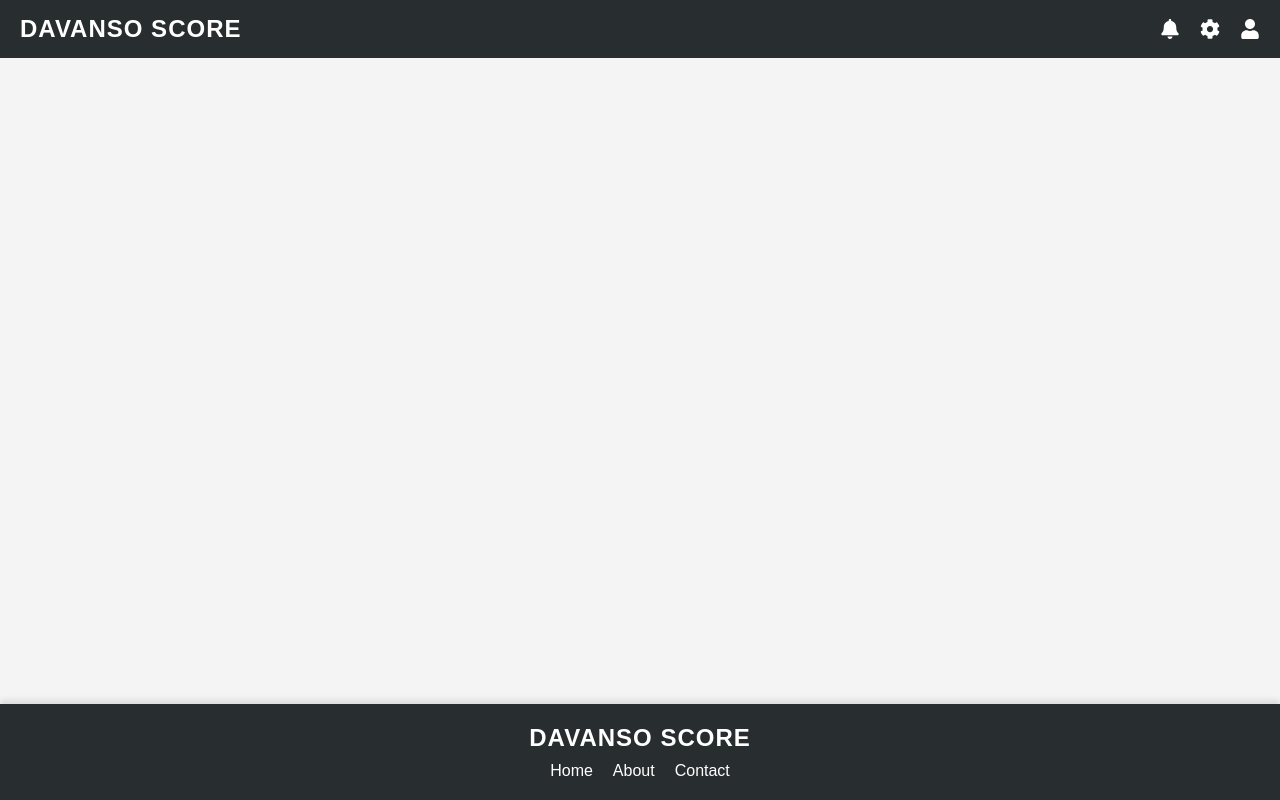
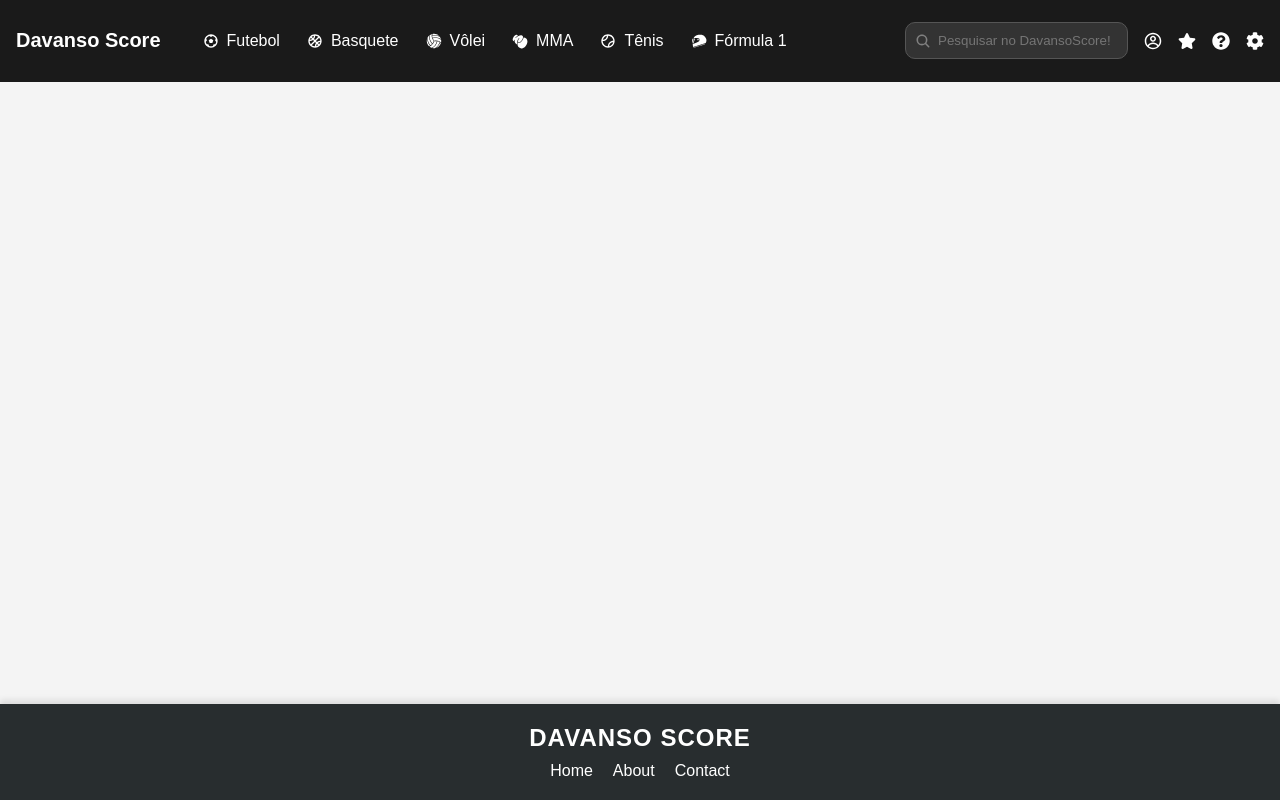
Before and after one commit to Davanso/davanso-score, a React (Vite) app: page / in a window 1280 px wide. Built offline with nearby package versions, Linux system fonts and the light colour scheme.

Commit message:
feat ✨: change header style and add icons

```diff
--- a/src/components/header_component/header.css
+++ b/src/components/header_component/header.css
@@ -1,33 +1,80 @@
-.header {
+header {
+    background-color: #1a1a1a;
+    color: white;
+    padding: 16px;
     display: flex;
+    align-items: center;
     justify-content: space-between;
-    align-items: center;
-    background-color: #282d2f;
-    padding: 15px 20px;
-    box-shadow: 0 4px 6px rgba(0, 0, 0, 0.1);
 }
 
-.title {
-    font-size: 24px;
-    font-weight: bold;
-    color: #ffffff;
-    margin: 0;
-    text-transform: uppercase;
-    letter-spacing: 1px;
+.left-section {
+    display: flex;
+    align-items: center;
+    gap: 16px;
 }
 
-.icons {
-    display: flex;
-    gap: 20px; /* Space between icons */
+.logo {
+    font-size: 20px;
+    font-weight: bold;
 }
 
-.icon {
-    color: #ffffff;
-    font-size: 20px;
-    cursor: pointer;
-    transition: color 0.3s ease;
+nav {
+    display: flex;
+    gap: 15px;
+    padding-left: 20px;
 }
 
-.icon:hover {
-    color: #008925; /* Change color on hover */
+nav button {
+    display: flex;
+    align-items: center;
+    gap: 8px;
+    background: none;
+    border: none;
+    color: white;
+    cursor: pointer;
+    font-size: 16px;
 }
+
+nav button:hover {
+    color: gray;
+}
+
+.right-section {
+    display: flex;
+    align-items: center;
+    gap: 16px;
+}
+
+.search-container {
+    position: relative;
+}
+
+.search-container input {
+    background-color: #333;
+    padding: 10px 12px 10px 32px;
+    border: 1px solid #555;
+    border-radius: 10px;
+    color: white;
+}
+
+.search-container input:focus {
+    outline: none;
+    border-color: white;
+}
+
+.search-container svg {
+    position: absolute;
+    left: 10px;
+    top: 50%;
+    transform: translateY(-50%);
+    color: gray;
+}
+
+.icon-button {
+    cursor: pointer;
+    font-size: 18px;
+}
+
+.icon-button:hover {
+    color: gray;
+}
--- a/src/components/header_component/header.jsx
+++ b/src/components/header_component/header.jsx
@@ -1,15 +1,35 @@
-import React from 'react';
-import { FaUser, FaBell, FaCog } from 'react-icons/fa'; // Import icons
-import './header.css'; // Import the CSS file
+import { FaUserCircle, FaStar, FaQuestionCircle, FaCog } from 'react-icons/fa';
+import { IoSearch } from 'react-icons/io5';
+import { BiFootball, BiBasketball, BiTennisBall } from 'react-icons/bi';
+import {GiBoxingGlove, GiFullMotorcycleHelmet, GiVolleyballBall} from 'react-icons/gi';
+import './header.css';
+import {CgProfile} from "react-icons/cg";
 
 const Header = () => {
     return (
-        <header className="header">
-            <h1 className="title">DAVANSO SCORE</h1>
-            <div className="icons">
-                <FaBell className="icon" />
-                <FaCog className="icon" />
-                <FaUser className="icon" />
+        <header>
+            <div className="left-section">
+                <h1 className="logo">Davanso Score</h1>
+                <nav>
+                    <button><BiFootball /> <span>Futebol</span></button>
+                    <button><BiBasketball /> <span>Basquete</span></button>
+                    <button><GiVolleyballBall /> <span>Vôlei</span></button>
+                    <button><GiBoxingGlove /> <span>MMA</span></button>
+                    <button><BiTennisBall /> <span>Tênis</span></button>
+                    <button><GiFullMotorcycleHelmet /> <span>Fórmula 1</span></button>
+                </nav>
+            </div>
+
+            <div className="right-section">
+                <div className="search-container">
+                    <IoSearch />
+                    <input type="text" placeholder="Pesquisar no DavansoScore!" />
+                </div>
+
+                <CgProfile className="icon-button" />
+                <FaStar className="icon-button" />
+                <FaQuestionCircle className="icon-button" />
+                <FaCog className="icon-button" />
             </div>
         </header>
     );
```
